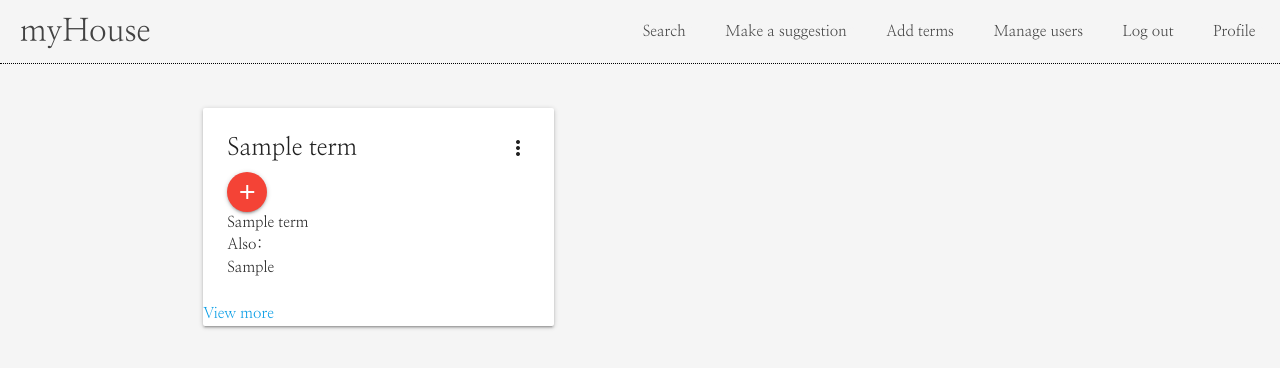
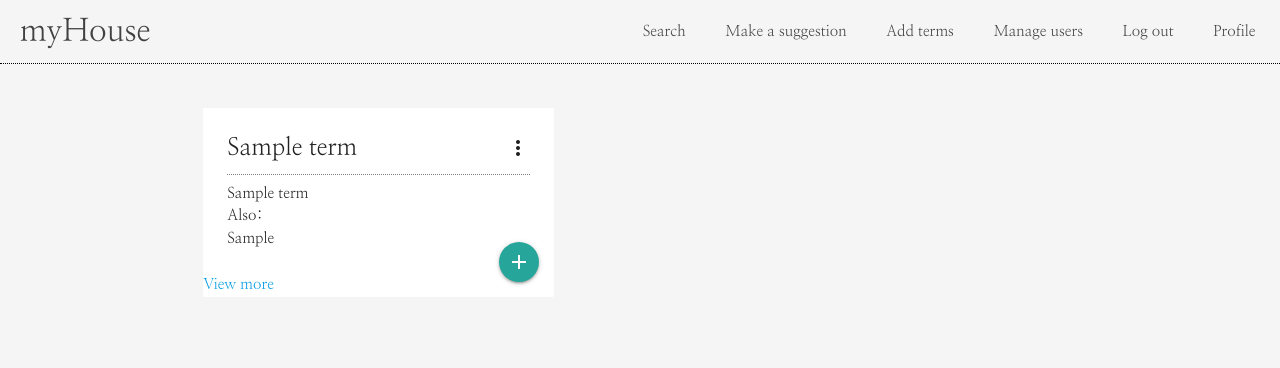
Before and after one commit to mcglasp/ms3, a Flask app: page / in a window 1280 px wide. Shown: the top 368 px of the page. Run offline with Flask 2, Linux system fonts and the light colour scheme; the visitor is signed in with stand-in values (Sample User, id 1); a database or web service that is not in the repository returns one stand-in record (values such as "Sample title"); some libraries are stand-ins or nearby versions.

Commit message:
Pin term function added

```diff
--- a/app.py
+++ b/app.py
@@ -26,13 +26,14 @@ mongo = PyMongo(app)
 @app.route("/")
 @app.route("/get_terms")
 def get_terms():
+    user = session['user']
     terms = list(mongo.db.terms.find())
     incorrect_terms = list(mongo.db.terms.incorrect_terms.find())
 
-    return render_template("get_terms.html", terms=terms, incorrect_terms=incorrect_terms)
+    return render_template("get_terms.html", terms=terms, incorrect_terms=incorrect_terms, user=user)
 
 
-@app.route("/manage_term/<term_id>", methods=["GET", "POST"])
+@app.route("/manage_term/<term_id>")
 def manage_term(term_id):
     user = session['user']
     access_level = mongo.db.users.find_one({"username": session['user']})['access_level']
@@ -41,6 +42,19 @@ def manage_term(term_id):
     term_comments = mongo.db.comments.find({"rel_term_id": ObjectId(term_id)})
 
     return render_template("manage_term.html", term=term, term_comments=term_comments, user=user, comments=comments, access_level=access_level)
+
+
+@app.route("/pin_term/<term_id>")
+def pin_term(term_id):
+    term = mongo.db.terms.find_one({"_id": ObjectId(term_id)})
+    users = mongo.db["users"]
+    username = users.find_one({"username": session["user"]})["username"]
+    pinner = {"username": username}
+    term_to_pin = {"$push": {"pinned_term": term_id}}
+
+    users.update_one(pinner, term_to_pin)
+
+    return redirect(url_for("get_terms", username=username, term=term))
 
 
 @app.route("/add_comment/<term_id>", methods=["GET", "POST"])
--- a/static/css/style.css
+++ b/static/css/style.css
@@ -69,3 +69,8 @@ li a:hover::after {
     content: "*";
     color: black;
 }
+
+.btn-floating.halfway-fab {
+    right: 15px;
+    bottom: 15px;
+}
--- a/templates/get_terms.html
+++ b/templates/get_terms.html
@@ -5,12 +5,12 @@
     {% for term in terms %}
     <div class="row">
         <div class="col s5">
-            <div class="card">
+            <div class="card z-depth-0">
                 <div class="card-content">
-                    <span class="card-title activator grey-text text-darken-4">
+                    <span class="card-title activator grey-text text-darken-4 card-header">
                         {{ term.term_name }}
                         <i class="material-icons right">more_vert</i></span>
-                        <span><a class="btn-floating waves-effect waves-light red"><i class="material-icons">add</i></a></span>
+          <a class="btn-floating halfway-fab waves-effect waves-light corner-fab" href="{{ url_for('pin_term', term_id=term._id) }}"><i class="material-icons">add</i></a>
 
                     <p>{{ term.type_name }}</p>
                     {% if term.alt_terms|length > 0 %}
@@ -19,7 +19,9 @@
                     <span><p>{{ alt_term }}</p></span>
                     {% endfor %}
                     {% endif %}
+
                 </div>
+
                 <div class="card-reveal">
                     <span class="card-title grey-text text-darken-4">{{ term.term_name }}<i
                             class="material-icons right">close</i></span>
--- a/templates/manage_term.html
+++ b/templates/manage_term.html
@@ -31,7 +31,7 @@
                 </div>
 
                 <div class="card-reveal">
-                    {% if access_level == "administrator" %}
+                    {% if access_level|lower == "administrator" %}
                     <span class="card-title grey-text text-darken-4"><strong>Manage term:</strong> {{ term.term_name }}<i
                             class="material-icons right">close</i></span>
                         <form class="col s12" method="POST" action="{{ url_for('add_term') }}">
```
